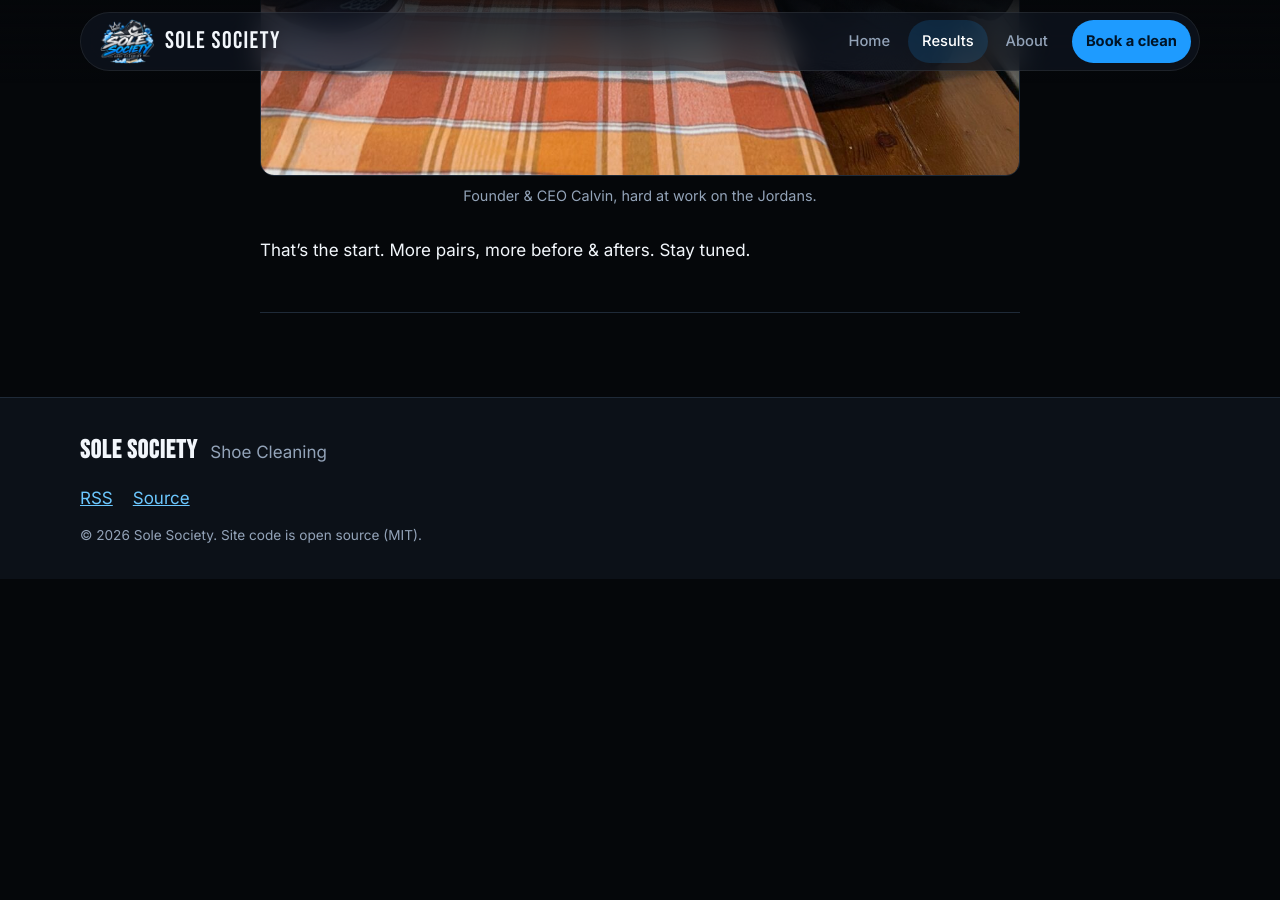
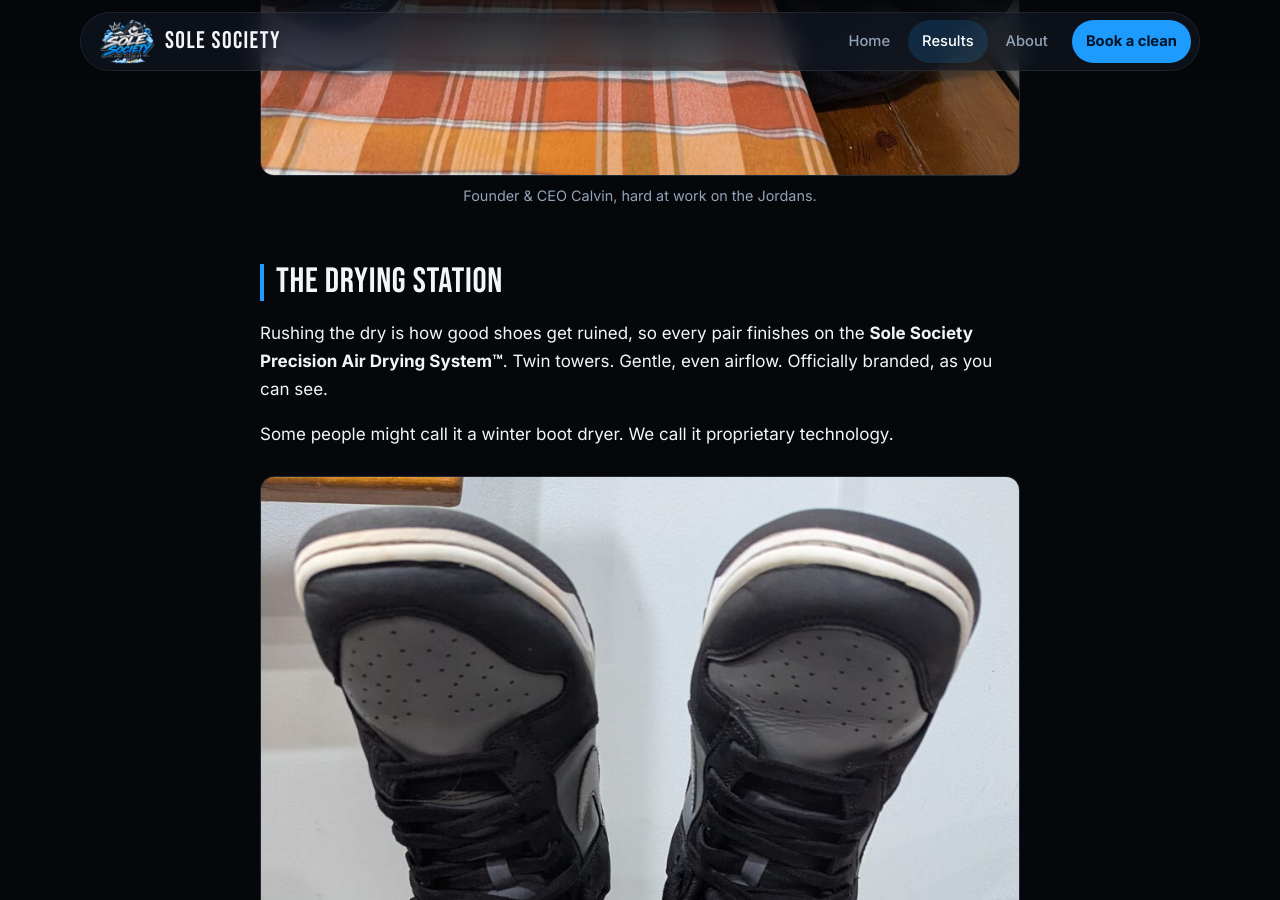
Before and after one commit to cyberoblivion/sole-society-site, a Jekyll site: the page built from _posts/2026-11-04-first-cleans.md, in a window 1280 px wide and 900 px high, scrolled down 5230 px. Built offline with Jekyll 4.4.1, drawn with Linux system fonts in a browser that asks for light colours; before the commit the page ends 5809 px from its top, so only the background shows below that; some of the changed text lies outside the part shown.

Commit message:
add custom drier

```diff
--- a/_posts/2026-11-04-first-cleans.md
+++ b/_posts/2026-11-04-first-cleans.md
@@ -49,4 +49,15 @@ Every pair is cleaned by hand, one panel at a time.
 
 {% include figure.html src="/assets/images/posts/first-clean/at-work.jpg" alt="Calvin cleaning a navy Jordan 1 Low at the kitchen table" caption="Founder &amp; CEO Calvin, hard at work on the Jordans." %}
 
+## The drying station
+
+Rushing the dry is how good shoes get ruined, so every pair finishes on the
+**Sole Society Precision Air Drying System&trade;**. Twin towers. Gentle, even
+airflow. Officially branded, as you can see.
+
+Some people might call it a winter boot dryer. We call it proprietary
+technology.
+
+{% include figure.html src="/assets/images/posts/first-clean/drying-station.jpg" alt="The cleaned black and grey Dunks drying upside down on a two-post boot dryer with a Sole Society sticker on the base" caption="The Precision Air Drying System&trade; in action. The sticker adds at least 20% more drying power." %}
+
 That's the start. More pairs, more before &amp; afters. Stay tuned.
```
Also changed, not shown: assets/images/posts/first-clean/drying-station.jpg (added).
